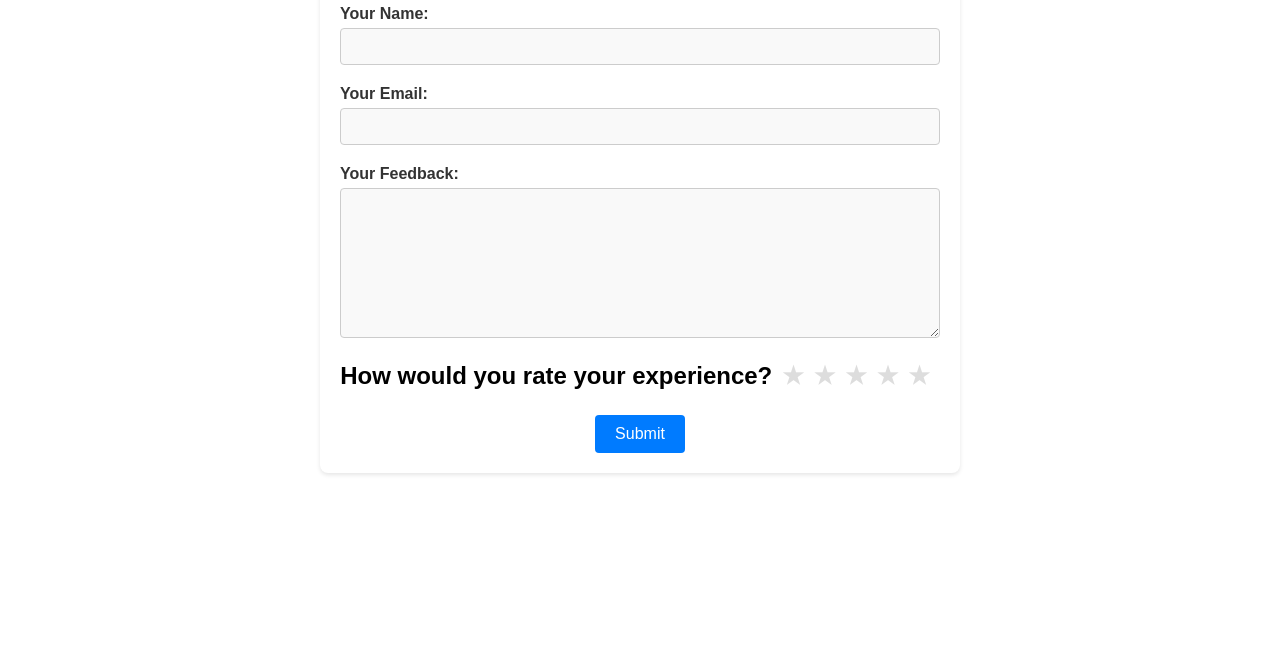
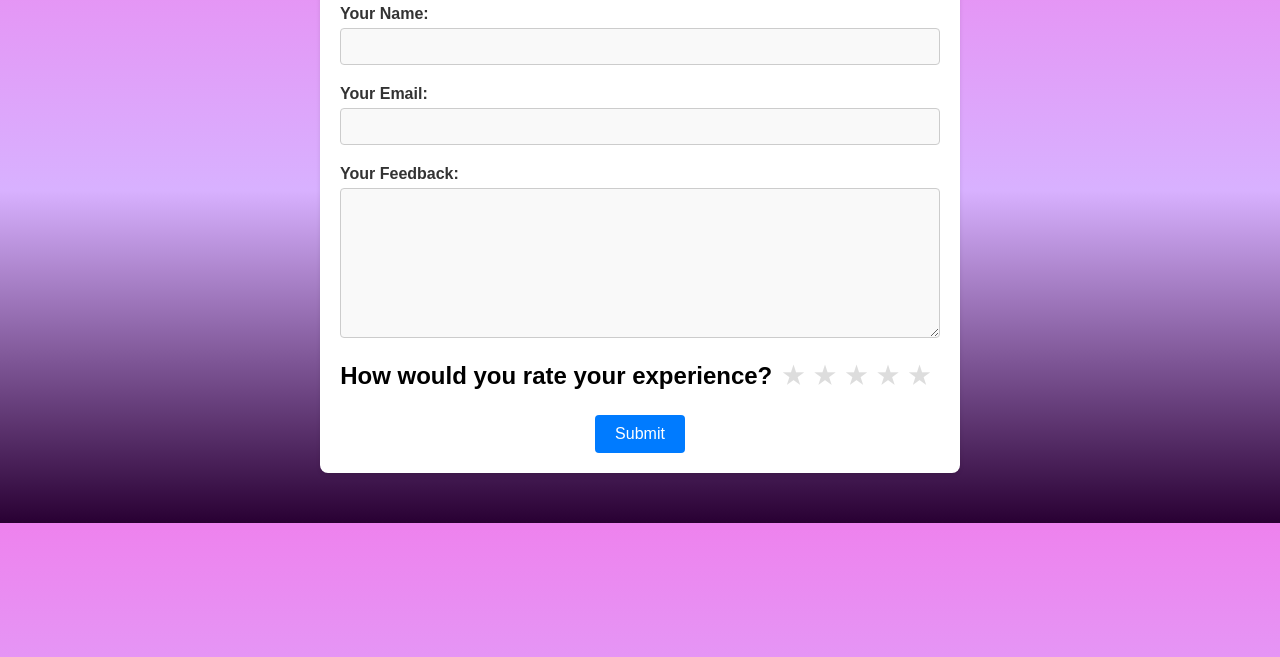
Before and after one commit to practice3903/feedback, a plain HTML site: page index.html in a window 1280 px wide. Shown: the part 143-800 px from the top of the page. Drawn offline with Linux system fonts and the light colour scheme.

Commit message:
Update index.html

```diff
--- a/index.html
+++ b/index.html
@@ -9,7 +9,7 @@
             font-family: Arial, sans-serif;
             margin: 0;
             padding: 0;
-            <body style="background: linear-gradient(to bottom, violet, #d8b1ff, #290033);">
+            background: linear-gradient(to bottom, violet, #d8b1ff, #290033);
             background-color: #f4f4f4;
             color: #333;
         }
```
